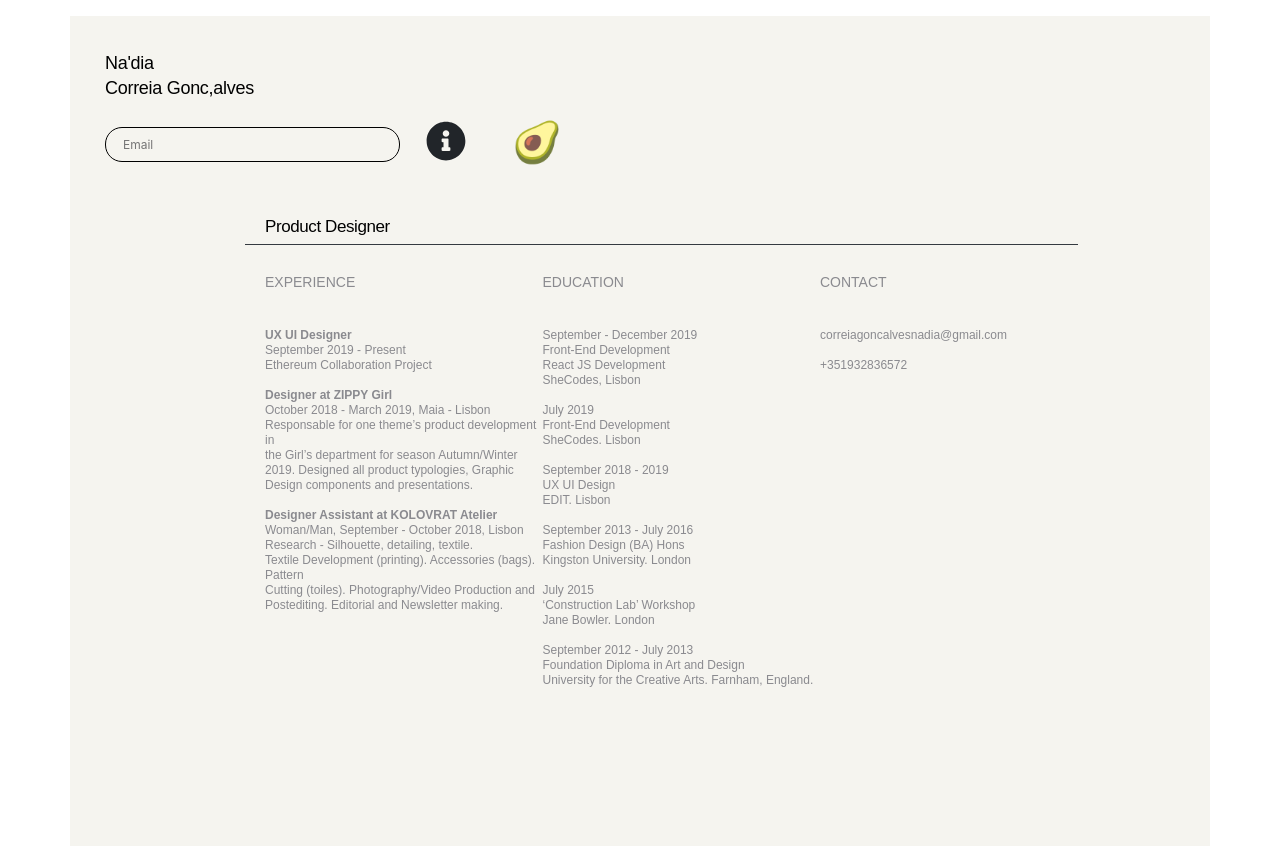
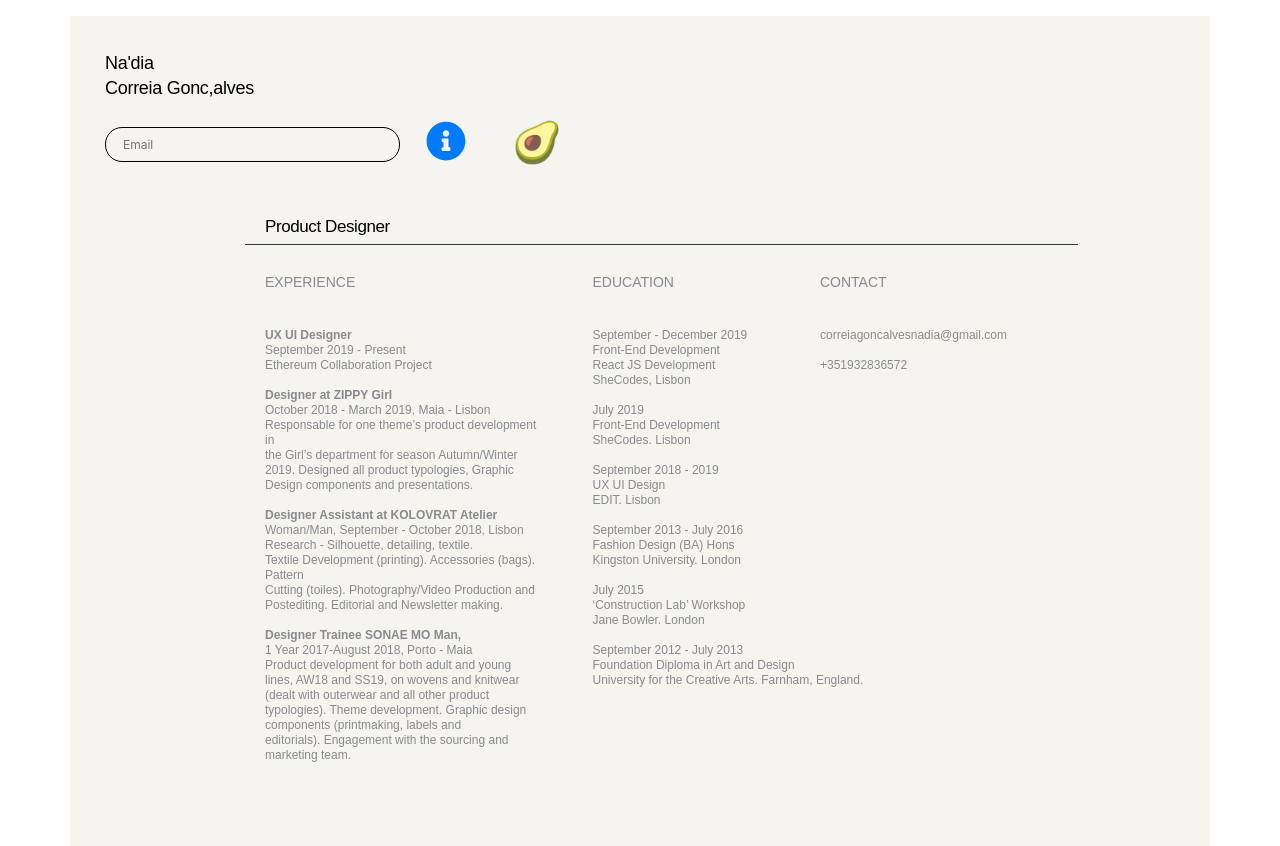
Before and after one commit to liatabilom/info-page, a React (Create React App) app: page / in a window 1280 px wide. Shown: the top 846 px of the page. Built offline with nearby package versions, Linux system fonts and the light colour scheme.

Commit message:
Adjust position

```diff
--- a/src/Education.css
+++ b/src/Education.css
@@ -1,5 +1,4 @@
-.plusIcon2 {
+.card2 {
   position: relative;
-  top: -280px;
-  left: 20px;
+  left: 50px;
 }
--- a/src/Education.js
+++ b/src/Education.js
@@ -4,7 +4,7 @@ import "./Education.css";
 class Education extends Component {
   render() {
     return (
-      <div>
+      <div className="card2">
         <h1 className="subtitle">EDUCATION</h1>
         <h2 className="experienceText">
           <div>
--- a/src/Experience.js
+++ b/src/Experience.js
@@ -45,7 +45,25 @@ class Experience extends Component {
                 Postediting. Editorial and Newsletter making.
               </li>
               <br />
-              <li />
+              <li>
+                <strong>Designer Trainee SONAE MO Man,</strong>
+                <br />
+                1 Year 2017-August 2018, Porto - Maia
+                <br />
+                Product development for both adult and young
+                <br />
+                lines, AW18 and SS19, on wovens and knitwear
+                <br />
+                (dealt with outerwear and all other product
+                <br />
+                typologies). Theme development. Graphic design
+                <br />
+                components (printmaking, labels and
+                <br />
+                editorials). Engagement with the sourcing and
+                <br />
+                marketing team.
+              </li>
             </ul>
           </div>
         </h2>
--- a/src/InfoPage.js
+++ b/src/InfoPage.js
@@ -17,7 +17,6 @@ class InfoPage extends Component {
         <h2>
           <Curriculum />
         </h2>
-        <h3 />
       </div>
     );
   }
--- a/src/Search.css
+++ b/src/Search.css
@@ -30,4 +30,5 @@
   top: 52px;
   width: 35px;
   height: 35px;
+  color: #007aff;
 }
```
